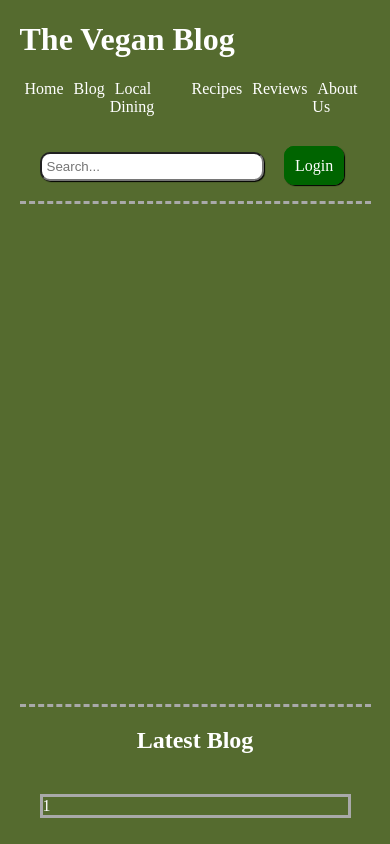
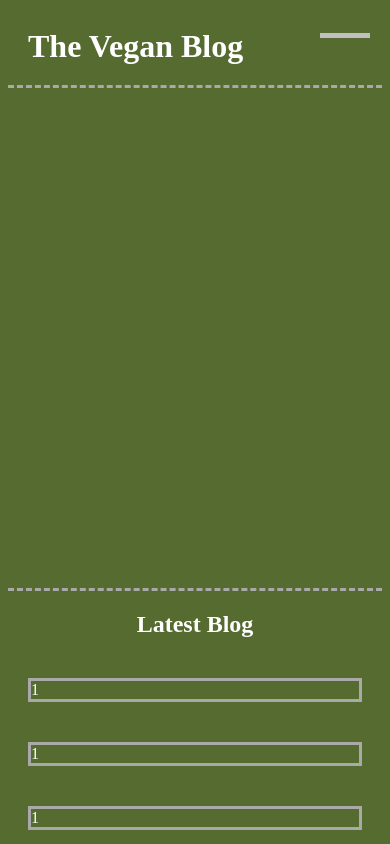
Before and after one commit to Command76-inc/Vegan_Food_Blog, a Next.js app: page / in a window 390 px wide. Shown: the top 844 px of the page. Built offline with nearby package versions, Linux system fonts and the light colour scheme.

Commit message:
completed transition for nav, imported mui icons, added overlay

```diff
--- a/package.json
+++ b/package.json
@@ -5,6 +5,7 @@
     "dependencies": {
         "@emotion/react": "^11.11.1",
         "@emotion/styled": "^11.11.0",
+        "@mui/icons-material": "^5.11.16",
         "@mui/material": "^5.13.5",
         "next": "^12.3.1",
         "react": "^18.2.0",
--- a/pages/index.module.scss
+++ b/pages/index.module.scss
@@ -15,5 +15,4 @@
       }
     }
   }
-
 }
--- a/pages/layout/header/header.jsx
+++ b/pages/layout/header/header.jsx
@@ -4,26 +4,165 @@ import styles from "./header.module.scss";
 import { Wrapper } from "../wrapper";
 import { Banner } from "./banner/banner";
 import { useMediaQuery } from "@mui/material";
+import { useEffect, useState } from "react";
+import Overlay from "../overlay";
 
-function PageTitle({ pagetitle }) {
+function PageTitle(props) {
   return (
-    <h1 className={styles.title}>{pagetitle ? pagetitle : "The Vegan Blog"}</h1>
+    <h1
+      className={styles.title}
+      style={!props.isSmall ? { paddingLeft: "20px", padding: "20px" } : null}
+    >
+      {props.pagetitle ? props.pagetitle : "The Vegan Blog"}
+    </h1>
+  );
+}
+
+function TinyMobile(props) {
+  useEffect(props.getInitialTop, []);
+  return (
+    <div className={styles["small-mobile"]}>
+      {parseInt(props.top.top) <= 0 ? (
+        <PageTitle pagetitle={props.pagetitle} />
+      ) : null}
+      <div
+        id="hamburger"
+        className={styles.hamburger}
+        onClick={props.reveal}
+      ></div>
+      <div
+        id="offset-menu"
+        className={styles["offset-menu"]}
+        style={{ ...props.top }}
+      >
+        {!props.isSmallMobile ? (
+          <PageTitle
+            pagetitle={props.pagetitle}
+            isSmall={props.isSmallMobile}
+          />
+        ) : null}
+
+        <NavLinks />
+        <SearchLogin />
+      </div>
+      {parseInt(props.top.top) >= 0 ? <Overlay /> : null}
+    </div>
+  );
+}
+
+function SmallMobile(props) {
+  useEffect(props.getInitialTop, []);
+  return (
+    <div className={styles["small-mobile"]}>
+      {parseInt(props.top.top) <= 0 ? (
+        <PageTitle pagetitle={props.pagetitle} />
+      ) : null}
+      <div
+        id="hamburger"
+        className={styles.hamburger}
+        onClick={props.reveal}
+      ></div>
+      <div
+        id="offset-menu"
+        className={styles["offset-menu"]}
+        style={{ ...props.top }}
+      >
+        {!props.isSmallMobile ? (
+          <PageTitle
+            pagetitle={props.pagetitle}
+            isSmall={props.isSmallMobile}
+          />
+        ) : null}
+        <NavLinks />
+        <SearchLogin />
+      </div>
+      {parseInt(props.top.top) >= 0 ? <Overlay /> : null}
+    </div>
   );
 }
 
 export function Header(props) {
-  const matches = useMediaQuery("(min-width: 1150px)");
+  const [top, setTop] = useState({ top: "-1000px" });
+  const desktop = useMediaQuery("(min-width: 1150px)");
+  const tablet = useMediaQuery("(min-width: 630px)");
+  const smallMobile = useMediaQuery("(min-width: 416px)");
+
+  const reveal = () => {
+    const hamburger = document.getElementById("hamburger");
+
+    if (hamburger.classList.contains(styles.active)) {
+      hamburger.classList.remove(styles.active);
+    } else {
+      hamburger.classList.add(styles.active);
+    }
+
+    if (typeof window !== undefined) {
+      const offsetMenu = document.getElementById("offset-menu");
+      const height = window
+        .getComputedStyle(offsetMenu)
+        .getPropertyValue("height");
+      let topPosition = window
+        .getComputedStyle(offsetMenu)
+        .getPropertyValue("top");
+      if (parseInt(topPosition) >= 0) {
+        setTop({ top: -parseInt(height) + 3 + "px" });
+        offsetMenu.style.transition = "top 500ms ease";
+      } else {
+        setTop({ top: 0 });
+        offsetMenu.style.transition = "top 500ms ease";
+      }
+    }
+  };
+
+  const getInitialTop = () => {
+    if (typeof window !== undefined) {
+      const offsetMenu = document.getElementById("offset-menu");
+      const height = window
+        .getComputedStyle(offsetMenu)
+        .getPropertyValue("height");
+      let topPosition = window
+        .getComputedStyle(offsetMenu)
+        .getPropertyValue("top");
+
+      if (parseInt(topPosition) < 0) {
+        setTop({ top: -parseInt(height) - 0 + "px" });
+      }
+    }
+  };
 
   return (
     <header>
       <Wrapper>
-        <div className={matches ? styles.desktop : styles.tablet}>
-          <PageTitle pagetitle={props.pagetitle} />
-          <NavLinks />
-          <SearchLogin />
-        </div>
+        {desktop ? (
+          <div className={styles.desktop}>
+            <PageTitle pagetitle={props.pagetitle} />
+            <NavLinks />
+            <SearchLogin />
+          </div>
+        ) : tablet ? (
+          <div className={styles.tablet}>
+            <PageTitle pagetitle={props.pagetitle} isSmallMobile={false} />
+            <NavLinks />
+            <SearchLogin />
+          </div>
+        ) : smallMobile ? (
+          <SmallMobile
+            pagetitle={props.pagetitle}
+            reveal={reveal}
+            top={top}
+            getInitialTop={getInitialTop}
+            isSmallMobile={tablet}
+          />
+        ) : (
+          <TinyMobile
+            pagetitle={props.pagetitle}
+            reveal={reveal}
+            top={top}
+            getInitialTop={getInitialTop}
+            isSmallMobile={tablet}
+          />
+        )}
       </Wrapper>
-
       <Banner showBanner={props.showBanner}></Banner>
     </header>
   );
--- a/pages/layout/header/header.module.scss
+++ b/pages/layout/header/header.module.scss
@@ -8,3 +8,109 @@
     color: silver;
   }
 }
+
+.tablet {
+  .title {
+    text-align: center;
+  }
+
+  li {
+    padding: 0 1.5rem;
+  }
+
+  // FROM SEARCH LOGIN
+
+  div[class*="container"] {
+    padding: 10px 10px;
+    span[class*="searchContainer"] {
+      padding: 0 30px;
+      input[class*="searchbar"] {
+        width: 85%;
+      }
+    }
+  }
+}
+
+.small-mobile {
+  .title {
+    margin: 0;
+  }
+  ul {
+    flex-direction: column;
+
+    li {
+      padding: 20px 0px 20px 20px;
+      border-bottom: 3px solid silver;
+      display: block;
+      font-size: 1.5rem;
+
+      &:hover {
+        background-color: darkgreen;
+      }
+    }
+  }
+
+  div[class*="container"] {
+    padding: 10px 10px;
+    input[class*="searchbar"] {
+      width: 80%;
+    }
+  }
+
+  .hamburger {
+    z-index: 4;
+    position: fixed;
+    height: 5px;
+    width: 50px;
+    right: 20px;
+    top: 33px;
+    background-color: silver;
+
+    &:hover {
+      cursor: pointer;
+    }
+
+    &::before {
+      content: " ";
+      white-space: pre;
+      height: 5px;
+      width: 50px;
+      background-color: silver;
+      position: fixed;
+      top: 33px;
+      transition: top 500ms ease;
+    }
+    &::after {
+      content: " ";
+      white-space: pre;
+      height: 5px;
+      width: 50px;
+      background-color: silver;
+      position: fixed;
+      top: 33px;
+      transition: top 500ms ease;
+    }
+  }
+
+  .active::before {
+    top: 23px;
+  }
+
+  .active::after {
+    top: 43px;
+  }
+
+  .offset-menu {
+    box-sizing: border-box;
+    position: fixed;
+    padding-bottom: 10px;
+    background-color: #4f7942;
+    z-index: 3;
+    border-bottom: 3px solid silver;
+    width: 100%;
+    left: 0;
+  }
+}
+
+.very-small-phone {
+}
--- a/pages/layout/header/navigation/navigation.jsx
+++ b/pages/layout/header/navigation/navigation.jsx
@@ -6,22 +6,22 @@ export function NavLinks(props) {
         <nav className={styles.navigation} role="navigation">
           <ul>
             <li>
-              <Link href="/">Home</Link>
+              <Link href="/"><div>Home</div></Link>
             </li>
             <li>
-              <Link href="/posts/all_posts">Blog</Link>
+              <Link href="/posts/all_posts"><div>Blog</div></Link>
             </li>
             <li>
-              <Link href="/local_dining_areas">Local Dining</Link>
+              <Link href="/local_dining_areas"><div>Local Dining</div></Link>
             </li>
             <li>
-              <Link href="/recipes">Recipes</Link>
+              <Link href="/recipes"><div>Recipes</div></Link>
             </li>
             <li>
-              <Link href="/reviews">Reviews</Link>
+              <Link href="/reviews"><div>Reviews</div></Link>
             </li>
             <li>
-              <Link href="/about_us">About Us</Link>
+              <Link href="/about_us"><div>About Us</div></Link>
             </li>
           </ul>
         </nav>
--- a/pages/layout/header/navigation/navigation.module.scss
+++ b/pages/layout/header/navigation/navigation.module.scss
@@ -2,7 +2,7 @@
   color: white;
   ul {
     padding-left: 0;
-        display:flex;
+    display: flex;
     flex-direction: row;
     justify-content: center;
 
@@ -21,8 +21,13 @@
         &:hover {
           color: gainsboro;
         }
+      }
 
+      div {
+        padding: 0 5px;
+      }
+
+      cursor: pointer;
     }
   }
 }
-}
--- a/pages/layout/header/search_login/search_login.jsx
+++ b/pages/layout/header/search_login/search_login.jsx
@@ -1,5 +1,7 @@
 import styles from "./search_login.module.scss";
+import SearchIcon from "@mui/icons-material/Search";
 import { useRef, useEffect } from "react";
+import { useMediaQuery } from "@mui/material";
 
 const navLinks = {
   home: "./",
@@ -39,7 +41,17 @@ export function SearchLogin(props) {
   return (
     <div className={styles.container} ref={containerRef}>
       {getWidth()}
-      <input type="text" placeholder="Search..." className={styles.searchbar} />
+      <span className={styles.searchContainer}>
+        <input
+          type="text"
+          placeholder="Search..."
+          className={styles.searchbar}
+        />
+        <button>
+          <SearchIcon fontSize="'small" />
+        </button>
+      </span>
+
       <span className={styles.login}>Login</span>
     </div>
   );
--- a/pages/layout/header/search_login/search_login.module.scss
+++ b/pages/layout/header/search_login/search_login.module.scss
@@ -1,5 +1,10 @@
 .container {
-    min-width: 316px;
+  box-sizing: border-box;
+  @media screen and (max-width: 416px) {
+    display: flex;
+    flex-direction: column;
+    justify-content: center;
+  }
   color: white;
 
   & a {
@@ -8,18 +13,27 @@
     &:hover {
       color: gainsboro;
     }
-
   }
 
+  .searchContainer {
+    box-sizing: border-box;
+    display:inline-block;
+    width: 70%;
+    padding-right: 5px;
+
     .searchbar {
-        border-radius: 10px;
-        padding: 5px;
-        width: 60%;
-        margin: 20px;
-        box-shadow: 1px 1px 1px black;
+        width: 70%;
+    }
+
+    button {
+        display: inline;
+    }
   }
 
   .login {
+    box-sizing: border-box;
+    display: inline;
+    width: 20%;
     padding: 10px;
     border: 1px solid darkgreen;
     background: darkgreen;
@@ -30,5 +44,10 @@
       background-color: seagreen;
       cursor: pointer;
     }
+
+    @media screen and (max-width: 416px) {
+      margin-top: 20px;
+      width: 50%;
     }
   }
+}
--- /dev/null
+++ b/pages/layout/overlay.jsx
@@ -0,0 +1,19 @@
+export default function Overlay() {
+  return (
+    <div
+      style={{
+        position: "absolute",
+        top: 0,
+        bottom: "-25px",
+        left: 0,
+        right: 0,
+        backgroundRepeat: "repeat",
+        backgroundColor: "black",
+        mixBlendMode: "multiply",
+        pointerEvents: "none",
+        opacity: 0.5,
+        zIndex: 2,
+      }}
+    ></div>
+  );
+}
--- a/pages/styles/global_styles.scss
+++ b/pages/styles/global_styles.scss
@@ -4,9 +4,7 @@ html {
   margin: 0;
 
   body {
-        padding: 0;
-        margin: 0;
     color: white;
-        padding: 0 5%;
+    position: relative;
   }
 }
```
Also changed, not shown: 1 other file (tests, documents, lock files or other folders). Lines whose indentation alone changed are shown as unchanged.
